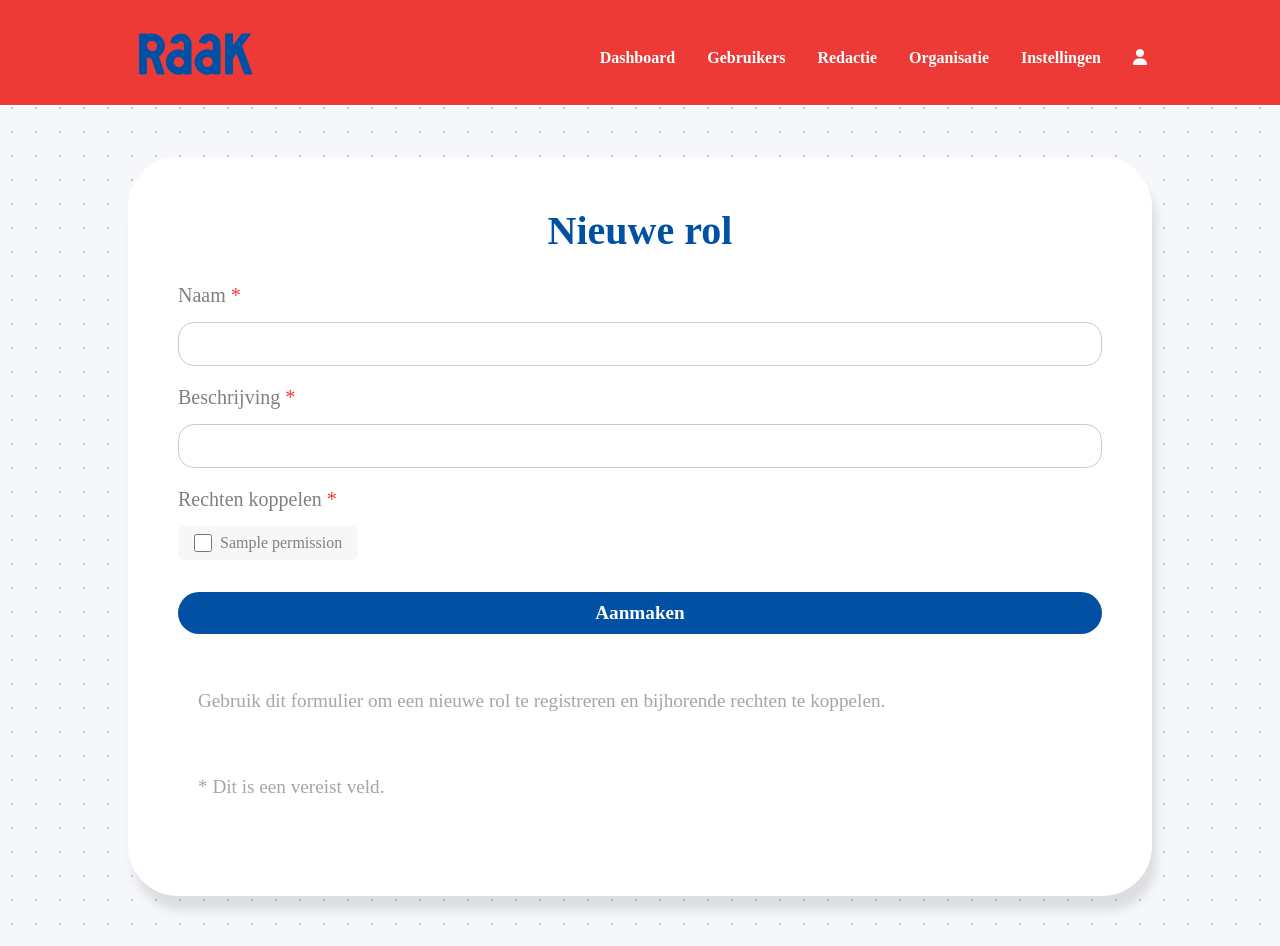
After one commit to sennedebie/raak-website, a Flask app: page /nieuwe-rol in a window 1280 px wide. The commit adds this page. Run offline with Flask 3, Linux system fonts and the light colour scheme; a database or web service that is not in the repository returns one stand-in record (values such as "Sample title"); some libraries are stand-ins or nearby versions; some web fonts are replaced.

Commit message:
feat: add page to add new role and page to add new permission

```diff
--- a/app.py
+++ b/app.py
@@ -21,7 +21,7 @@ from datetime import datetime, timezone
 # ════════════════════════════════════════════════
 
 # Load environment variables from .env file (for development deployment only)
-# load_dotenv()
+load_dotenv()
 
 
 # ════════════════════════════════════════════════
@@ -29,8 +29,7 @@ from datetime import datetime, timezone
 # ════════════════════════════════════════════════
 
 app = Flask(__name__)
-# app.secret_key = os.getenv("SECRET_KEY")  # Use your .env secret
-app.secret_key = 'mysecretkey'
+app.secret_key = os.environ.get("SECRET_KEY")
 app.config['UPLOAD_FOLDER'] = os.path.join(os.getcwd(), 'static', 'uploads')
 os.makedirs(app.config['UPLOAD_FOLDER'], exist_ok=True)
 
@@ -103,6 +102,7 @@ class User(UserMixin):
 
         finally:
             cur.close()
+            conn.close()
             conn.close()
 
         # Return user object, attach require_password_change as attribute
@@ -538,9 +538,114 @@ def add_user():
         conn.rollback()
         flash(f"Er is een fout opgetreden: {e}", "danger")
     finally:
+        if 'cur' in locals() and cur:
+            cur.close()
+        if 'conn' in locals() and conn:
+            conn.close()
+
+
+# ════════════════════════════════════════════════
+# ▶ ADMIN: ADD NEW ROLE
+# ════════════════════════════════════════════════
+
+@app.route("/nieuwe-rol", methods=["GET", "POST"], endpoint="add_role")
+def add_role():
+    ''' Add new role to database. '''
+
+    conn = get_db_connection()
+    cur = conn.cursor()
+    cur.execute("SELECT id, name FROM permissions")
+    all_permissions = cur.fetchall()
+
+
+    try:
+        if request.method == "POST":
+            name = request.form.get("name", "")
+            name = re.sub(r'\s+', '_', name.strip().lower())
+            description = request.form.get("description", "")
+
+            # Fetch current user from session (if logged in), else set to None
+            created_by = current_user.id if current_user.is_authenticated else None
+            updated_by = current_user.id if current_user.is_authenticated else None
+            created_at = datetime.now(timezone.utc)
+            updated_at = datetime.now(timezone.utc)
+
+            cur.execute(
+                "INSERT INTO roles (name, description, created_by, updated_by, created_at, updated_at) VALUES (%s, %s, %s, %s, %s, %s)",
+                (name, description, created_by, updated_by, created_at, updated_at)
+            )
+
+            conn.commit()
+            flash('Rol toegevoegd aan database.', 'success')
+            return redirect(url_for("manage_permissions"))
+        return render_template("admin/add_role.html", permissions=all_permissions)
+
+    except Exception as e:
+        conn.rollback()
+        flash(f"Er is een fout opgetreden: {e}", "danger")
+    finally:
         cur.close()
 
 
+# ════════════════════════════════════════════════
+# ▶ ADMIN: ADD NEW PERMISSION
+# ════════════════════════════════════════════════
+
+@app.route("/nieuw-recht", methods=["GET", "POST"], endpoint="add_permission")
+def add_permission():
+    ''' Add new permission to database. '''
+
+    conn = get_db_connection()
+    cur = conn.cursor()
+    cur.execute("SELECT id, name FROM roles")
+    all_roles = cur.fetchall()
+
+    try:
+        if request.method == "POST":
+            name = request.form.get("name", "")
+            name = re.sub(r'\s+', '_', name.strip().lower())
+            description = request.form.get("description", "")
+            selected_roles = request.form.getlist("roles")
+
+            # Fetch current user from session (if logged in), else set to None
+            created_by = current_user.id if current_user.is_authenticated else None
+            updated_by = current_user.id if current_user.is_authenticated else None
+            created_at = datetime.now(timezone.utc)
+            updated_at = datetime.now(timezone.utc)
+
+            # Insert new permission and return its id
+            cur.execute(
+                "INSERT INTO permissions (name, description, created_by, updated_by, created_at, updated_at) VALUES (%s, %s, %s, %s, %s, %s) RETURNING id",
+                (name, description, created_by, updated_by, created_at, updated_at)
+            )
+            permission_row = cur.fetchone()
+            if not permission_row or "id" not in permission_row:
+                raise Exception("Niet mogelijk om recht toe te voegen of id op te halen.")
+            permission_id = permission_row["id"]
+
+            conn.commit()
+            flash('Recht toegevoegd aan database.', 'success')
+
+            for role_id in selected_roles:
+                try:
+                    cur.execute("INSERT INTO role_permission_map (role_id, permission_id) VALUES (%s, %s)", (role_id, permission_id))
+                except Exception as insert_exc:
+                    conn.rollback()
+                    flash(f"Fout bij koppelen van recht aan rol (role_id={role_id}): {insert_exc}", "danger")
+                    return redirect(url_for("add_permission"))
+
+
+            conn.commit()
+            flash('Recht gekoppeld aan rol(len).', 'success')
+
+            return redirect(url_for("dashboard"))
+        return render_template("admin/add_permission.html", roles=all_roles)
+
+    except Exception as e:
+        conn.rollback()
+        flash(f"Er is een fout opgetreden: {e}", "danger")
+    finally:
+        cur.close()
 
 
 # ════════════════════════════════════════════════
@@ -722,7 +827,7 @@ def generate_username(first_name, last_name):
 if __name__ == '__main__':
 
     # For production deploy only
-    app.run(host='0.0.0.0', port=int(os.environ.get("PORT", 5000)))
+    # app.run(host='0.0.0.0', port=int(os.environ.get("PORT", 5000)))
 
     # For development deploy only
-    # app.run(debug=True)
+    app.run(debug=True)
--- /dev/null
+++ b/static/css/admin/add_role.css
@@ -0,0 +1,31 @@
+h1 {
+    margin-bottom: 30px;
+}
+
+.checkbox-group {
+    display: flex;
+    flex-wrap: wrap;
+    gap: 1rem;
+    margin-bottom: 1.5rem;
+}
+.checkbox-item {
+    display: flex;
+    align-items: center;
+    gap: 0.5rem;
+    background: #f7f7f7;
+    padding: 0.5rem 1rem;
+    border-radius: 6px;
+}
+.checkbox-item input[type="checkbox"] {
+    accent-color: #0078d4;
+    width: 18px;
+    height: 18px;
+}
+.checkbox-item label {
+    font-size: 1rem;
+    cursor: pointer;
+}
+
+.normal-button {
+    width: 100%;
+}
--- a/static/css/admin/add_user.css
+++ b/static/css/admin/add_user.css
@@ -1,3 +1,3 @@
 h1 {
-
+    margin-bottom: 30px;
 }
--- a/static/css/admin/style.css
+++ b/static/css/admin/style.css
@@ -247,7 +247,7 @@ label {
     text-align: left;
     font-size: clamp(1rem, 2vw, 1.25rem);
     color: grey;
-    margin-bottom: 5px;
+    margin-bottom: 15px;
 }
 
 input[type=text], input[type=email], select, textarea {
@@ -278,16 +278,9 @@ textarea {
     color: #ee3a37;
 }
 
-.checkboxes label {
-    display: block;
-    margin: 8px 0 8px 0;
-    font-size: 16px;
-    cursor: pointer;
-    font-size: 18px;
-}
-
-.checkboxes input[type="checkbox"] {
-    margin-right: 8px;
+.checkbox-group label {
+    margin-top: 0;
+    margin-bottom: 0;
 }
 
 /* ════════════════════════════════════════════════ */
--- /dev/null
+++ b/templates/admin/add_role.html
@@ -0,0 +1,45 @@
+{% extends "admin/base.html" %} {% block extra_css %}
+
+<link
+  rel="stylesheet"
+  href="{{ url_for('static', filename='css/admin/add_role.css') }}"
+/>
+{% endblock %} {% block title %}Rol toevoegen{% endblock %} {% block content %}
+
+<div class="form">
+  <form action="/nieuwe-rol" method="POST">
+    <h1>Nieuwe rol</h1>
+
+    <label class="label1" for="name"
+      >Naam <span class="required-field">*</span></label
+    >
+    <input type="text" id="name" name="name" required />
+    <label class="label1" for="description"
+      >Beschrijving <span class="required-field">*</span></label
+    >
+    <input type="text" id="description" name="description" required />
+
+    <label class="label1" for="permissions"
+      >Rechten koppelen <span class="required-field">*</span></label
+    >
+    <div id="permissions" class="checkbox-group" required>
+      {% for permission in permissions %}
+      <div class="checkbox-item">
+        <input
+          type="checkbox"
+          id="permission_{{ permission.id }}"
+          name="permissions"
+          value="{{ permission.id }}"
+        />
+        <label for="permission_{{ permission.id }}">{{ permission.name }}</label>
+      </div>
+      {% endfor %}
+
+    <button type="submit" class="normal-button">Aanmaken</button>
+  </form>
+  <p class="form-text">
+    Gebruik dit formulier om een nieuwe rol te registreren en bijhorende rechten te koppelen.
+  </p>
+  <p class="form-text">* Dit is een vereist veld.</p>
+</div>
+{% endblock%}
--- a/templates/admin/add_user.html
+++ b/templates/admin/add_user.html
@@ -4,8 +4,8 @@
   rel="stylesheet"
   href="{{ url_for('static', filename='css/admin/add_user.css') }}"
 />
-{% endblock %} {% block title %}Nieuwe gebruiker{% endblock %} {% block content
-%}
+{% endblock %} {% block title %}Gebruiker toevoegen{% endblock %} {% block
+content %}
 
 <div class="form">
   <form action="/nieuwe-gebruiker" method="POST">
```
Also changed, not shown: static/css/admin/add_permission.css (added, +27 -0 lines), templates/admin/add_permission.html (added, +48 -0 lines), 1 other file.
